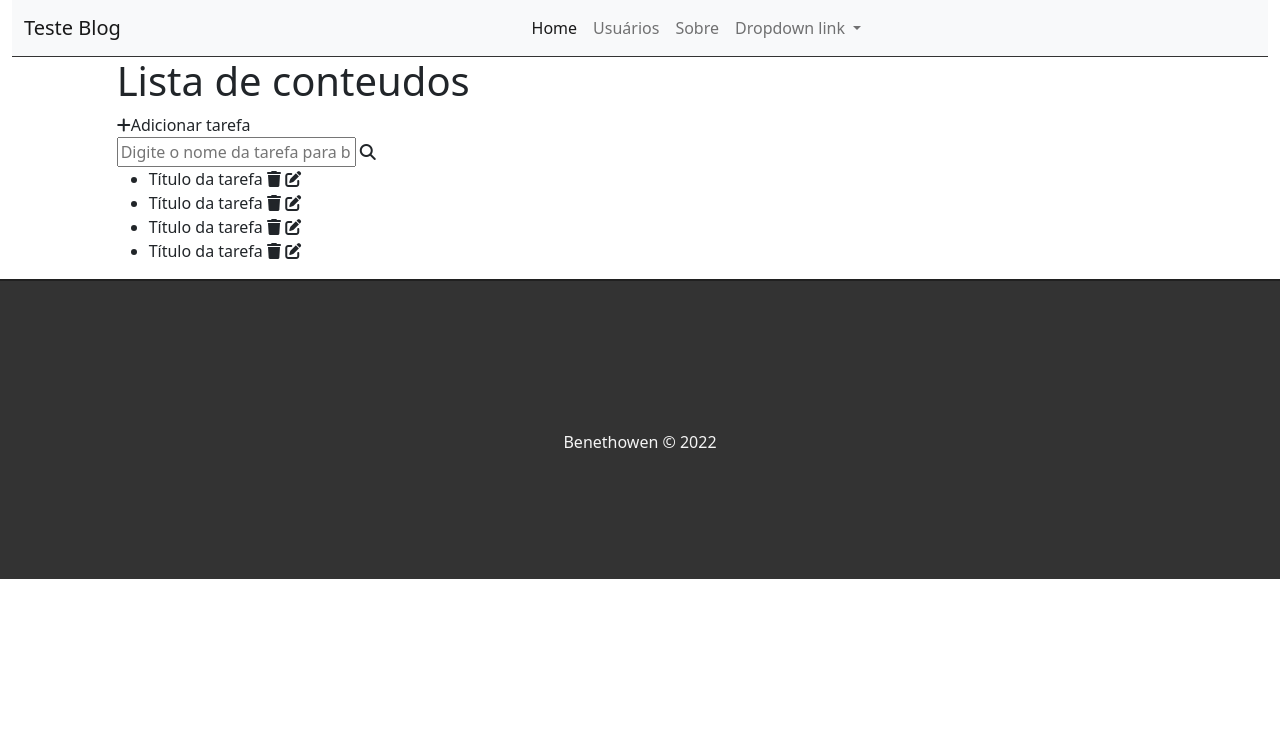
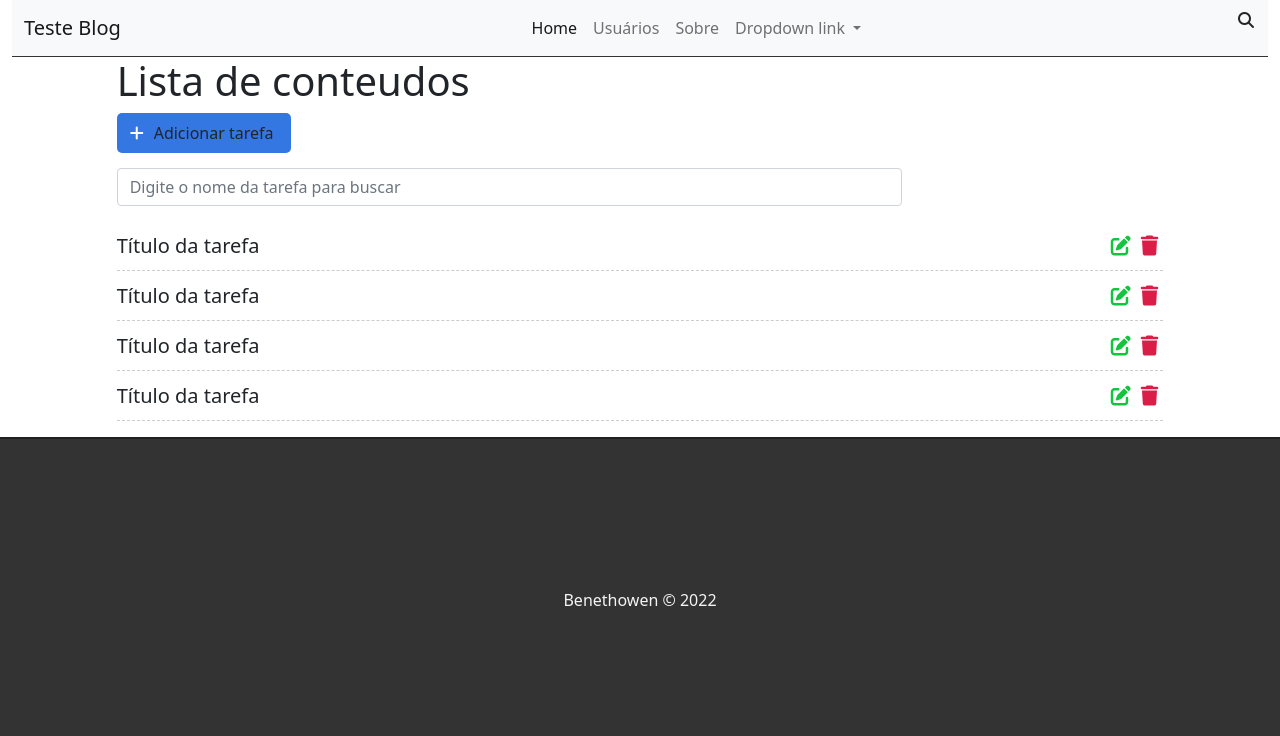
Before and after one commit to Jose-Benedito/testblogDjango, a Django app: page / in a window 1280 px wide. Shown: the top 736 px of the page. Run offline with Django 4.2, Linux system fonts and the light colour scheme; some libraries are stand-ins or nearby versions.

Commit message:
Incluido estilos no html

```diff
--- a/tasks/static/css/styles.css
+++ b/tasks/static/css/styles.css
@@ -18,6 +18,69 @@ container-fluid{
     color: #333;
     letter-spacing: 1px;
 }
+
+/* Botão de Tarefa */
+
+.add-div {
+    background-color: #3476e2;
+    cursor: pointer;
+    display: #fff;
+    padding: 8px;
+    border-radius: 5px;
+    margin-right: 25px;
+}
+
+.fas.fa-plus {
+    color: #fff;
+    margin-left: 5px;
+    margin-right: 10px;
+}
+
+
+/* Search */
+
+.fas.fa-search {
+    position: absolute;
+    top: 12px;
+    right: 26px;
+}
+
+.search-div {
+    padding: 0px;
+    margin-top: 15px;
+    margin-bottom: 15px;
+    display: inline-block;
+}
+
+/* Lista de Tarefas */
+
+.list-div {
+    padding: 0;
+}
+.task-list {
+    padding-left: 0;
+}
+.task-item {
+    list-style: none;
+    font-size: 20px;
+    height: 50px;
+    padding-top: 10px;
+    border-bottom: 1px dashed #ccc;
+}
+
+.fas.fa-trash, .fas.fa-edit{
+    cursor: pointer;
+    margin: 5px;
+    font-size:20px;
+    float:right;
+}
+
+.fas.fa-trash {
+    color: #db1e47;
+}
+.fas.fa-edit {
+    color: #13c43f;
+}
 /* Rodopé */
 footer {
     background-color: #333;
--- a/tasks/templates/tasks/list.html
+++ b/tasks/templates/tasks/list.html
@@ -8,8 +8,8 @@
     <div class="col-2 add-div">
         <i class="fas fa-plus"></i>Adicionar tarefa
     </div>
-    <div class="col-9 seach-div">
-        <input type="text" id="search" name="search" placeholder="Digite o nome da tarefa para buscar">
+    <div class="col-9 search-div">
+        <input class="form-control" type="text" id="search" name="search" placeholder="Digite o nome da tarefa para buscar">
         <i class="fas fa-search"></i>
     </div>
     <ul class="task-list">
```
